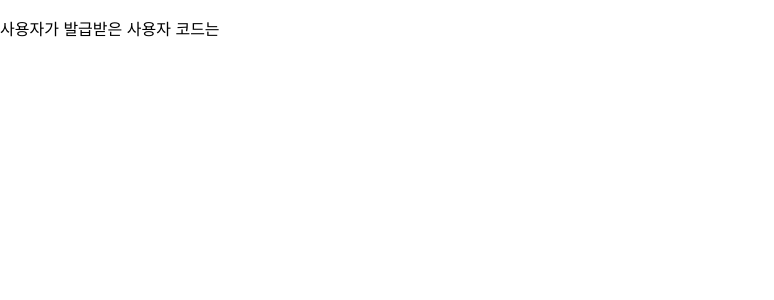
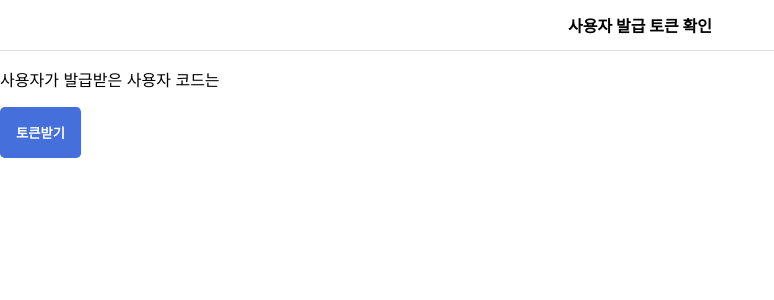
Before and after one commit to skymill2000/fintech_20210524, a React (Create React App) app in the folder fintech/: page /authResult in a window 1280 px wide. Shown: the top 300 px of the page, without its empty margins (0-774 px from the left). Built offline with nearby package versions, Linux system fonts and the light colour scheme.

Commit message:
토큰 발급 받기 요청 버튼 이벤트 연동 완료

```diff
--- a/fintech/src/pages/AuthResultPage.js
+++ b/fintech/src/pages/AuthResultPage.js
@@ -1,14 +1,40 @@
 import React from "react";
 import { useLocation } from "react-router-dom";
 import queryString from "query-string";
+import Header from "../component/common/Header";
+import AuthButton from "../component/common/AuthButton";
+import axios from "axios";
 
 const AuthResultPage = () => {
   const { search } = useLocation();
   const { code } = queryString.parse(search);
+
+  const getAccessToken = () => {
+    const option = {
+      method: "POST",
+      url: "https://testapi.openbanking.or.kr/oauth/2.0/token",
+      headers: {
+        "Content-Type": "application/x-www-form-urlencoded",
+      },
+      data: {
+        code: code,
+        client_id: "q7kH44ThJwjpvNRg0BbJvE1yxvx5X53DKz1rNgPF",
+        client_secret: "yVT6irMr2h4ZTHzZY7sDpbvhm1nlOzr4nP7DYRVy",
+        redirect_uri: "http://localhost:3000/authResult",
+        grant_type: "authorization_code",
+      },
+    };
+    axios(option).then((response) => {
+      console.log(response.data);
+    });
+  };
+
   return (
     <>
+      <Header title={"사용자 발급 토큰 확인"}></Header>
       <p>사용자가 발급받은 사용자 코드는</p>
       <p>{code}</p>
+      <AuthButton title={"토큰받기"} handleClick={getAccessToken}></AuthButton>
     </>
   );
 };
```
